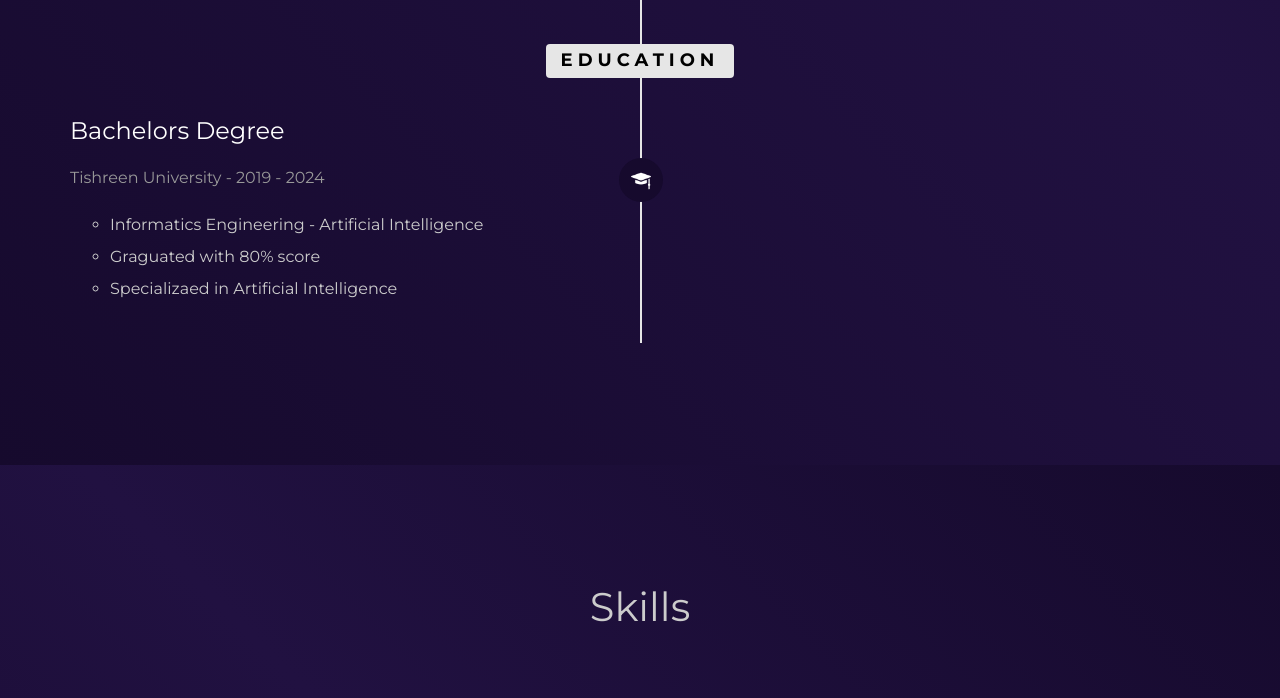
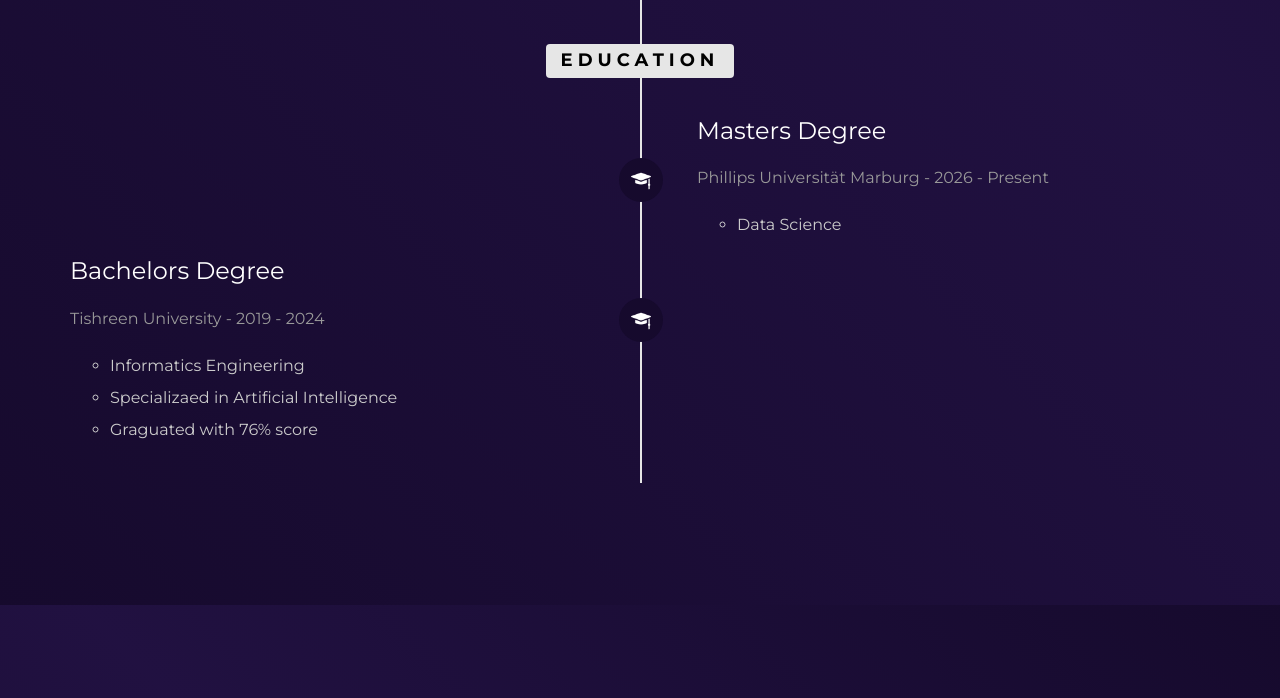
Before and after one commit to majdabed1/majdabed1.github.io, a plain HTML site: page index.html in a window 1280 px wide. Shown: the part 2887-3585 px from the top of the page. Drawn offline with nearby package versions, Linux system fonts and the light colour scheme; animation ran at ten frames a second.

Commit message:
Updated studies

```diff
--- a/index.html
+++ b/index.html
@@ -219,18 +219,19 @@
 									<h3 style="color: black;">Education</h3>
 								</div>
 							</li>
-							<!-- <li class="timeline-inverted animate-box">
-							<div class="timeline-badge"><i class="icon-graduation-cap"></i></div>
+							<li class="timeline-inverted animate-box">
+							<div class="timeline-badge"><img src="/images/mortarboard.webp"
+										style="filter: invert(); padding-top: 4px;" width="20px"></div>
 							<div class="timeline-panel">
 								<div class="timeline-heading">
 									<h3 class="timeline-title">Masters Degree</h3>
-									<span class="company">University Name - 2007 - 2009</span>
+									<span class="company">Phillips Universität Marburg - 2026 - Present</span>
 								</div>
-								<div class="timeline-body">
-									<p>Far far away, behind the word mountains, they live in Bookmarksgrove right at the coast of the Semantics, a large language ocean.</p>
-								</div>
+								<ul class="timeline-body">
+									<li>Data Science</li>
+								</ul>
 							</div>
-						</li> -->
+						</li>
 							<li class="animate-box timeline-unverted">
 								<div class="timeline-badge"><img src="/images/mortarboard.webp"
 										style="filter: invert(); padding-top: 4px;" width="20px"></div>
@@ -240,9 +241,9 @@
 										<span class="company">Tishreen University - 2019 - 2024</span>
 									</div>
 									<ul class="timeline-body">
-										<li>Informatics Engineering - Artificial Intelligence</li>
-										<li>Graguated with 80% score</li>
+										<li>Informatics Engineering</li>
 										<li>Specializaed in Artificial Intelligence</li>
+										<li>Graguated with 76% score</li>
 									</ul>
 								</div>
 							</li>
```
